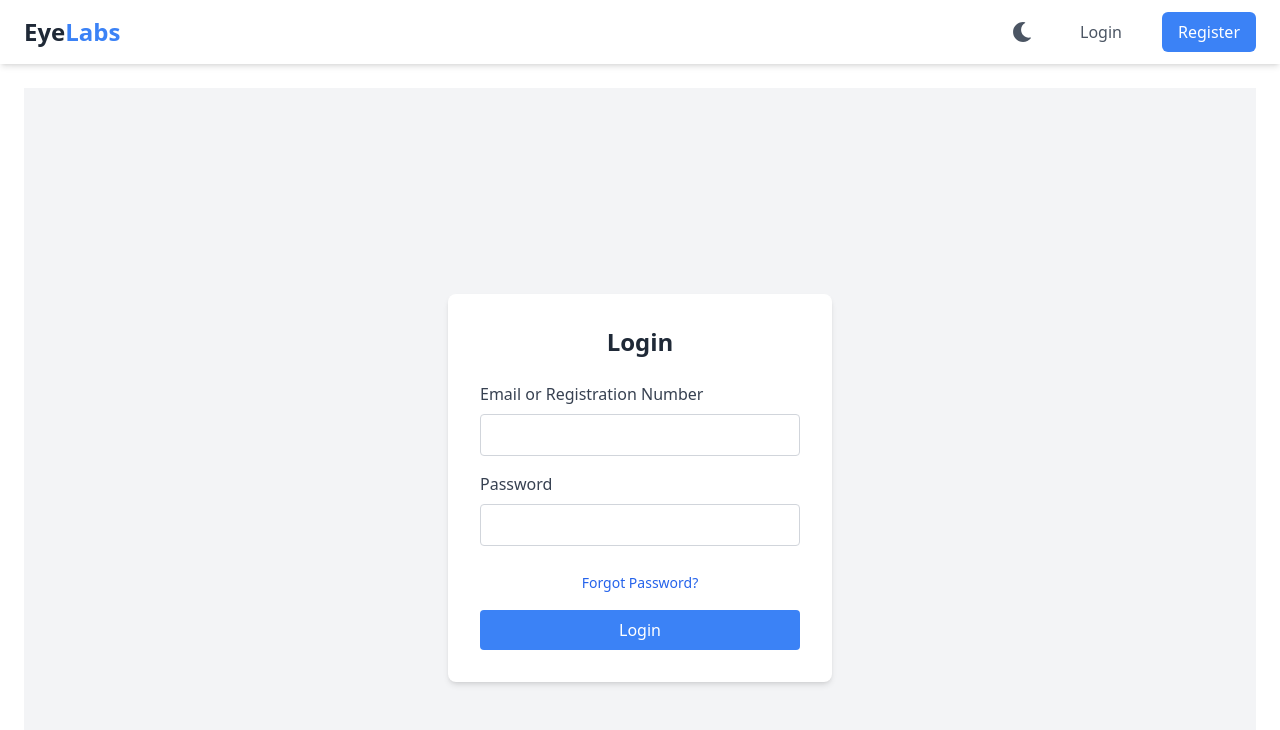
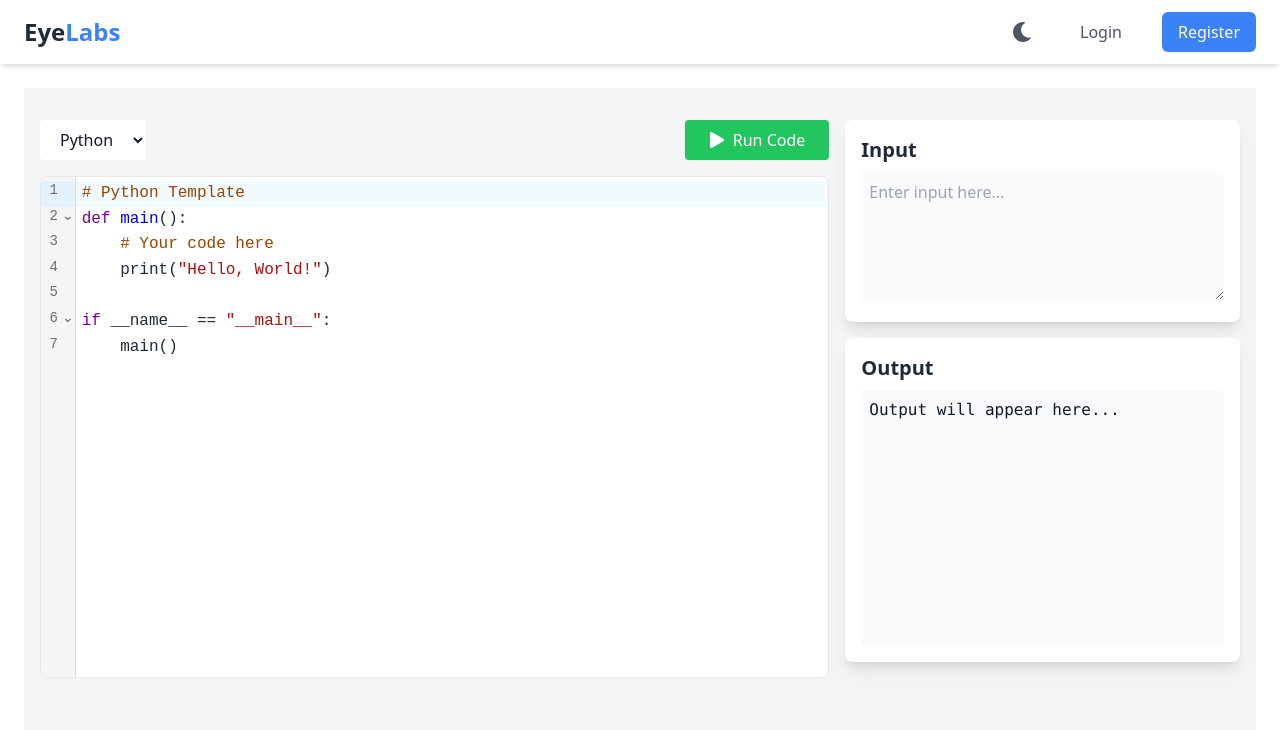
Before and after one commit to Subbareddy2004/EyeCodeEditor, a React (Vite) app: page /student/ide in a window 1280 px wide. Before the commit this address led to /login. Shown: the top 730 px of the page. Built offline with nearby package versions, Linux system fonts and the light colour scheme.

Commit message:
Student Side IDE

```diff
--- a/src/App.jsx
+++ b/src/App.jsx
@@ -47,6 +47,7 @@ import ContestForm from './pages/faculty/ContestForm';
 import ContestLeaderboard from './components/faculty/ContestLeaderboard';
 import ForgotPassword from './pages/ForgotPassword';
 import ResetPassword from './pages/ResetPassword';
+import IDE from './pages/student/IDE';
 
 
 axios.defaults.baseURL = import.meta.env.VITE_API_URL || 'http://localhost:5000/api';
@@ -123,6 +124,7 @@ function App() {
           <Route path="/student/practice/:id" element={<PracticeProblem />} />
           <Route path="/forgot-password" element={<ForgotPassword />} />
           <Route path="/reset-password" element={<ResetPassword />} />
+          <Route path="student/ide" element={<IDE />} />
         </Routes>
       </main>
     </div>
@@ -151,6 +153,7 @@ const StudentRoutes = ({ user }) => (
     <Route path="practice/:id" element={<PracticeProblem />} />
     <Route path="contests" element={<ContestList user={user} />} />
     <Route path="contests/:id" element={<ContestView user={user} />} />
+    <Route path="ide" element={<IDE />} />
   </Routes>
 )
 
--- a/src/pages/student/Header.jsx
+++ b/src/pages/student/Header.jsx
@@ -65,6 +65,9 @@ const StudentHeader = ({ user, onLogout }) => {
             </NavLink>
             <NavLink to="/student/leaderboard" icon={FaChartLine} color="text-red-500">
               Leaderboard
+            </NavLink>
+            <NavLink to="/student/ide" icon={FaCode} color="text-blue-500">
+              IDE
             </NavLink>
 
             {/* Theme Toggle */}
@@ -175,6 +178,9 @@ const StudentHeader = ({ user, onLogout }) => {
               <MobileNavLink to="/student/leaderboard" icon={FaChartLine} color="text-red-500">
                 Leaderboard
               </MobileNavLink>
+              <MobileNavLink to="/student/ide" icon={FaCode} color="text-blue-500">
+                IDE
+              </MobileNavLink>
               <MobileNavLink to="/student/profile" icon={FaUserCircle} color="text-blue-500">
                 Profile
               </MobileNavLink>
--- /dev/null
+++ b/src/pages/student/IDE.jsx
@@ -0,0 +1,198 @@
+import React, { useState } from 'react';
+import CodeMirror from '@uiw/react-codemirror';
+import { cpp } from '@codemirror/lang-cpp';
+import { python } from '@codemirror/lang-python';
+import { java } from '@codemirror/lang-java';
+import { useTheme } from '../../contexts/ThemeContext';
+import { FaPlay, FaSpinner } from 'react-icons/fa';
+import axios from 'axios';
+import { toast } from 'react-hot-toast';
+
+const LANGUAGE_TEMPLATES = {
+  python: `# Python Template
+def main():
+    # Your code here
+    print("Hello, World!")
+
+if __name__ == "__main__":
+    main()`,
+
+  cpp: `// C++ Template
+#include <iostream>
+using namespace std;
+
+int main() {
+    // Your code here
+    cout << "Hello, World!" << endl;
+    return 0;
+}`,
+
+  java: `// Java Template
+public class Main {
+    public static void main(String[] args) {
+        // Your code here
+        System.out.println("Hello, World!");
+    }
+}`,
+
+  c: `// C Template
+#include <stdio.h>
+
+int main() {
+    // Your code here
+    printf("Hello, World!\n");
+    return 0;
+}`
+};
+
+const LANGUAGE_MAPPINGS = {
+  python: { extension: 'py', codexKey: 'py' },
+  cpp: { extension: 'cpp', codexKey: 'cpp' },
+  java: { extension: 'java', codexKey: 'java' },
+  c: { extension: 'c', codexKey: 'c' }
+};
+
+const IDE = () => {
+  const { darkMode } = useTheme();
+  const [code, setCode] = useState(LANGUAGE_TEMPLATES.python);
+  const [language, setLanguage] = useState('python');
+  const [input, setInput] = useState('');
+  const [output, setOutput] = useState('');
+  const [error, setError] = useState('');
+  const [isLoading, setIsLoading] = useState(false);
+
+  const handleLanguageChange = (newLanguage) => {
+    setLanguage(newLanguage);
+    setCode(LANGUAGE_TEMPLATES[newLanguage]);
+    setOutput('');
+    setError('');
+  };
+
+  const runCode = async () => {
+    setIsLoading(true);
+    setOutput('');
+    setError('');
+
+    try {
+      const response = await axios.post('/code/execute', {
+        code,
+        language: LANGUAGE_MAPPINGS[language].codexKey,
+        input
+      });
+
+      if (response.data.error) {
+        setError(response.data.error);
+        toast.error('Code execution failed');
+      } else {
+        setOutput(response.data.output);
+        if (response.data.status.id === 3) { // Status 3 means Accepted
+          toast.success('Code executed successfully');
+        } else {
+          setError(response.data.error);
+          toast.error('Code execution failed');
+        }
+      }
+    } catch (error) {
+      console.error('Code execution error:', error);
+      setError(error.response?.data?.error || 'Error executing code. Please try again.');
+      toast.error('Failed to execute code');
+    } finally {
+      setIsLoading(false);
+    }
+  };
+
+  const languageExtensions = {
+    python: python(),
+    cpp: cpp(),
+    java: java(),
+    c: cpp() // Using C++ extension for C as they share similar syntax
+  };
+
+  return (
+    <div className="min-h-screen bg-gray-100 dark:bg-gray-900">
+      <div className="container mx-auto px-4 py-8">
+        <div className="flex flex-col lg:flex-row gap-4">
+          <div className="lg:w-2/3 space-y-4">
+            <div className="flex items-center justify-between mb-4">
+              <select
+                value={language}
+                onChange={(e) => handleLanguageChange(e.target.value)}
+                className={`px-4 py-2 rounded ${
+                  darkMode ? 'bg-gray-800 text-white' : 'bg-white text-gray-900'
+                }`}
+              >
+                <option value="python">Python</option>
+                <option value="cpp">C++</option>
+                <option value="java">Java</option>
+                <option value="c">C</option>
+              </select>
+
+              <button
+                onClick={runCode}
+                disabled={isLoading}
+                className={`flex items-center gap-2 px-6 py-2 rounded ${
+                  isLoading
+                    ? 'bg-gray-500 cursor-not-allowed'
+                    : 'bg-green-500 hover:bg-green-600'
+                } text-white`}
+              >
+                {isLoading ? (
+                  <>
+                    <FaSpinner className="animate-spin" />
+                    Running...
+                  </>
+                ) : (
+                  <>
+                    <FaPlay />
+                    Run Code
+                  </>
+                )}
+              </button>
+            </div>
+
+            <div className={`rounded-lg overflow-hidden border ${
+              darkMode ? 'border-gray-700' : 'border-gray-200'
+            }`}>
+              <CodeMirror
+                value={code}
+                height="500px"
+                theme={darkMode ? 'dark' : 'light'}
+                extensions={[languageExtensions[language]]}
+                onChange={(value) => setCode(value)}
+              />
+            </div>
+          </div>
+
+          <div className="lg:w-1/3 space-y-4">
+            <div className={`p-4 rounded-lg ${
+              darkMode ? 'bg-gray-800' : 'bg-white'
+            } shadow-lg`}>
+              <h2 className="text-xl font-bold mb-2">Input</h2>
+              <textarea
+                value={input}
+                onChange={(e) => setInput(e.target.value)}
+                className={`w-full h-32 p-2 rounded ${
+                  darkMode ? 'bg-gray-700 text-white' : 'bg-gray-50 text-gray-900'
+                }`}
+                placeholder="Enter input here..."
+              />
+            </div>
+
+            <div className={`p-4 rounded-lg ${
+              darkMode ? 'bg-gray-800' : 'bg-white'
+            } shadow-lg`}>
+              <h2 className="text-xl font-bold mb-2">Output</h2>
+              <pre className={`w-full h-64 p-2 rounded overflow-auto ${
+                darkMode ? 'bg-gray-700 text-white' : 'bg-gray-50 text-gray-900'
+              } ${error ? 'text-red-500' : ''}`}>
+                {error || output || 'Output will appear here...'}
+              </pre>
+            </div>
+          </div>
+        </div>
+      </div>
+    </div>
+  );
+};
+
+export default IDE;
```
